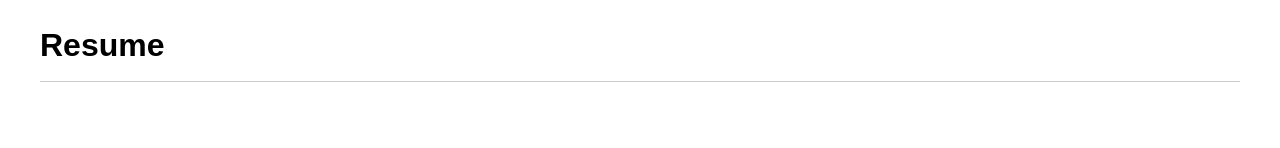
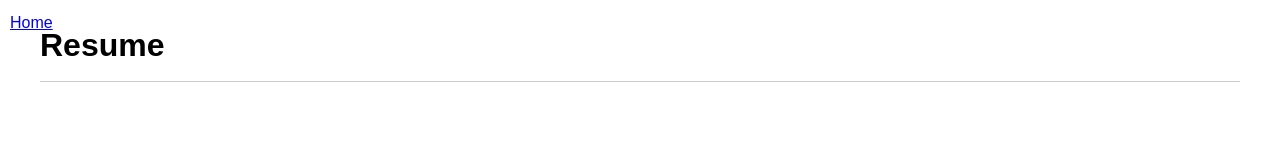
Before and after one commit to buildLittleWorlds/my-resume, a plain HTML site: page resume.html in a window 1280 px wide. Shown: the top 148 px of the page. Drawn offline with Linux system fonts and the light colour scheme.

Commit message:
Update resume.html

```diff
--- a/resume.html
+++ b/resume.html
@@ -54,6 +54,7 @@
     </style>
 </head>
 <body>
+    <a href="index.html" style="position: absolute; top: 10px; left: 10px;">Home</a>
     <h1>Resume</h1>
 
     <nav>
```
